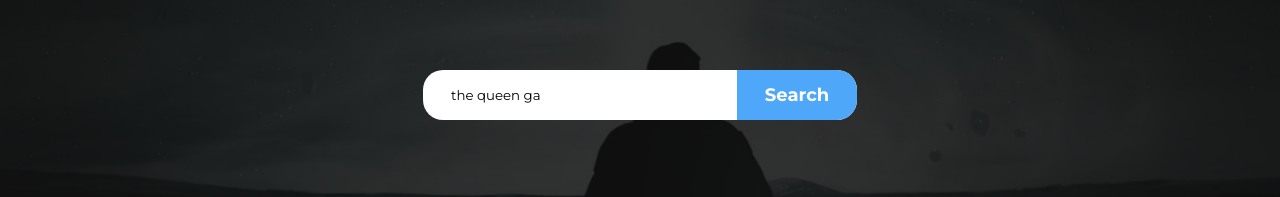
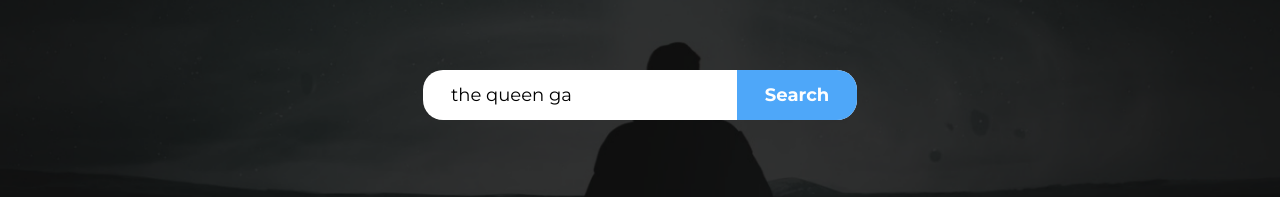
Before and after one commit to pharmman/films_project, a React (Create React App) app: page / in a window 1280 px wide. Shown: the part 509-706 px from the top of the page. Built offline with nearby package versions, Linux system fonts and the light colour scheme.

Commit message:
Search Page Done 2

```diff
--- a/src/components/features/SearchPage/SearchPage.tsx
+++ b/src/components/features/SearchPage/SearchPage.tsx
@@ -69,6 +69,10 @@ const Input = styled.input`
   border-radius: 20px;
   border: none;
   outline: transparent;
+  font-size: 18px;
+  font-weight: 400;
+  line-height: 22px;
+  letter-spacing: 0;
 `
 
 const Button = styled.button`
```
